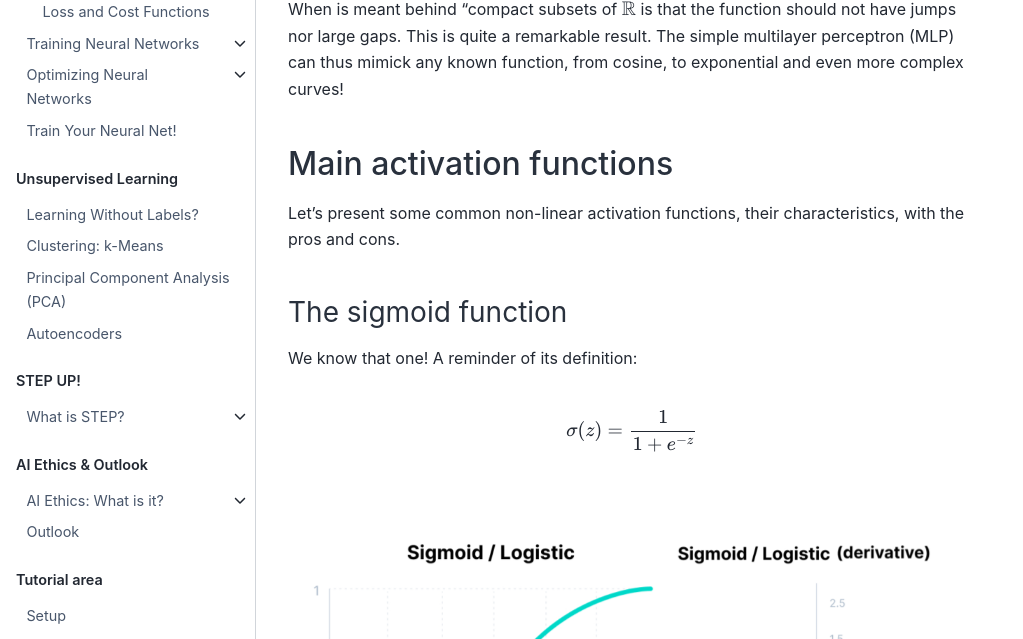
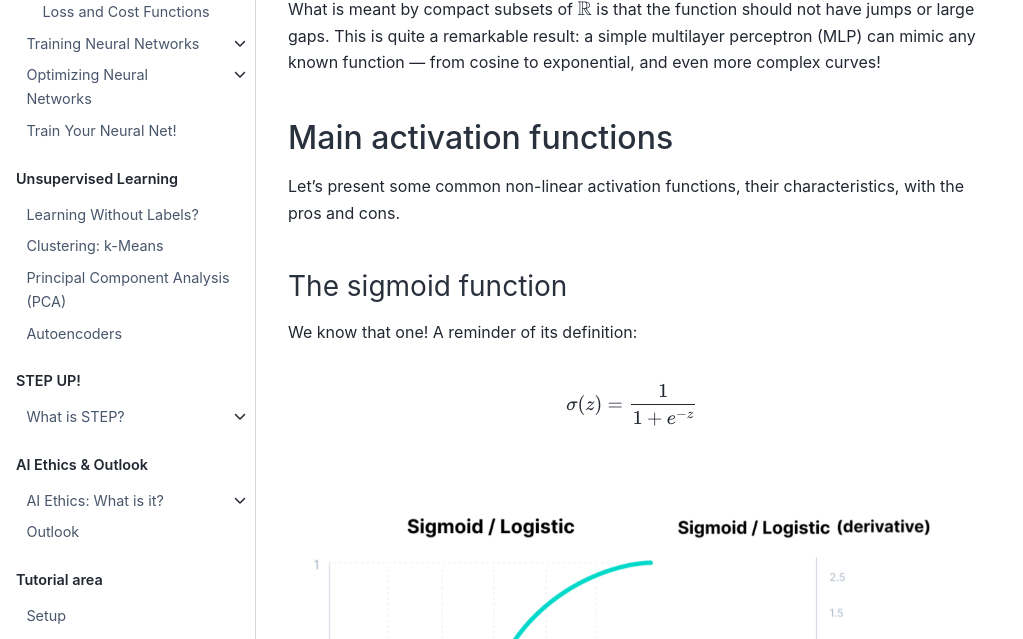
Before and after one commit to clairedavid/intro_to_ml, a Jupyter Book: the page built from nn/model_rep_2_activation_functions.md, in a window 1280 px wide and 900 px high, scrolled down 1300 px, cut to the strip 261-900 px from the top of the window. Shown: the whole strip, without its empty margins (0-1023 px from the left). Built offline with Jupyter Book 1.0.4 settings and Sphinx 7.4.7 and the Sphinx Book theme 1.1.4, drawn with Linux system fonts in a browser that asks for light colours; some of the changed text lies outside the part shown.

Commit message:
Various typos

`````diff
--- a/nn/model_rep_2_activation_functions.md
+++ b/nn/model_rep_2_activation_functions.md
@@ -21,7 +21,7 @@ There is a powerful result stating that only a three-layer neural network (input
 :label: unitheodef
 In the mathematical theory of artificial neural networks, the _Universal Approximation Theorem_ states that a forward propagation network of a single hidden layer containing a finite number of neurons can approximate continuous functions on compact subsets of $\mathbb{R}^n$.
 ````
-When is meant behind "compact subsets of $\mathbb{R}$ is that the function should not have jumps nor large gaps. This is quite a remarkable result. The simple multilayer perceptron (MLP) can thus mimick any known function, from cosine, to exponential and even more complex curves!
+What is meant by compact subsets of $\mathbb{R}$ is that the function should not have jumps or large gaps. This is quite a remarkable result: a simple multilayer perceptron (MLP) can mimic any known function — from cosine to exponential, and even more complex curves!
 
 ## Main activation functions
 Let's present some common non-linear activation functions, their characteristics, with the pros and cons.
`````
Also changed, not shown: other parts of nn/model_rep_2_activation_functions.md (+2 -2 lines), nn/optim_3_lr_scheduling.md (+1 -1 lines), trees/dt_2_cart_algorithm.md (+1 -1 lines).
